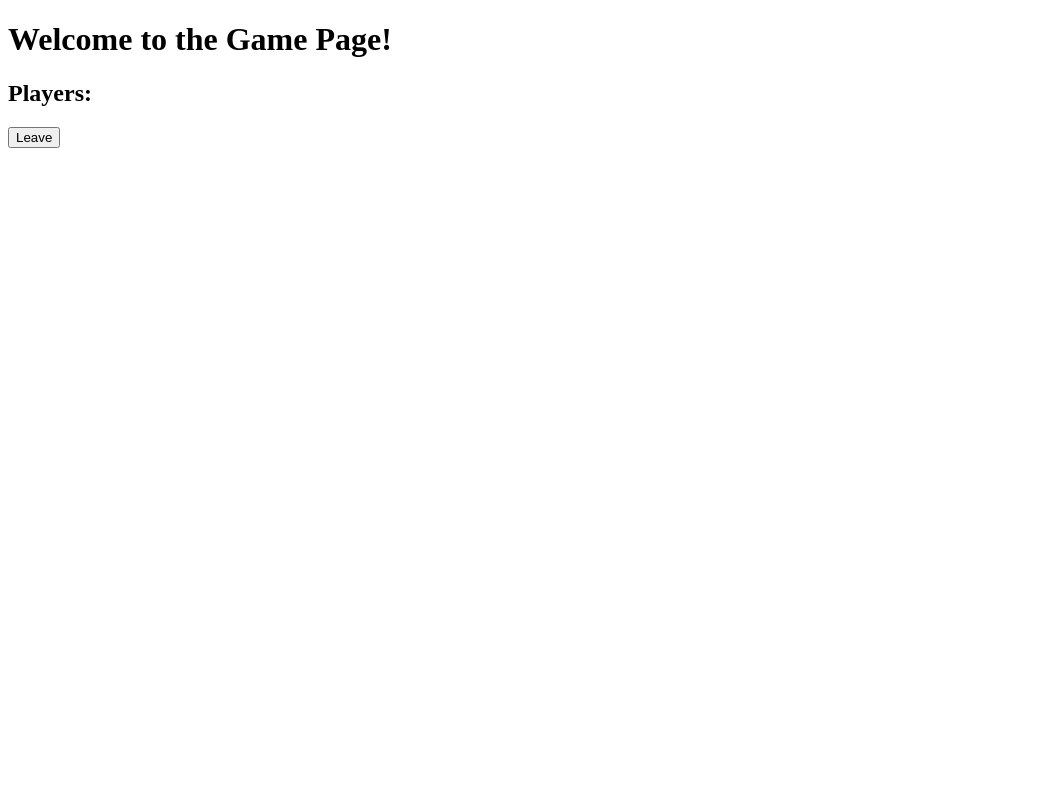
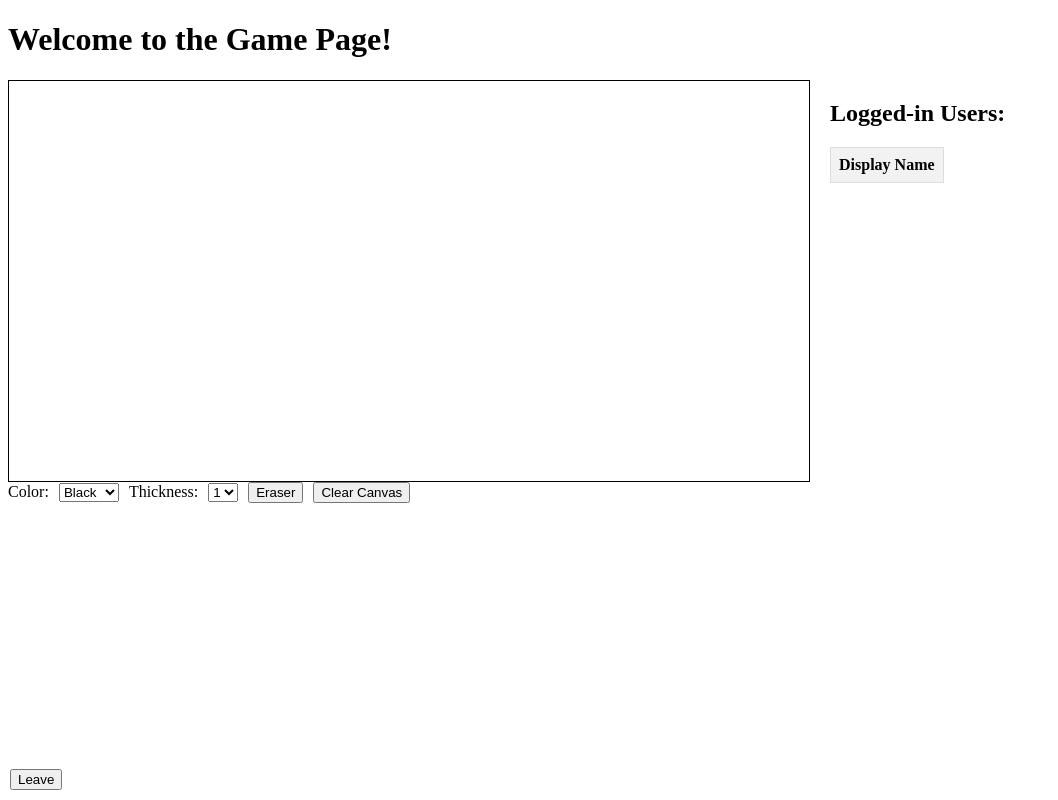
Before and after one commit to AndrewBritzWitsAccount/TestProjectV4, a website: page public/game.html in a window 1280 px wide. Shown: the whole page, without its empty margins (0-1058 px from the left). Drawn offline with Linux system fonts and the light colour scheme; no server answers.

Commit message:
Added drawing tool and list of users logged in

```diff
--- a/public/game.html
+++ b/public/game.html
@@ -4,24 +4,131 @@
     <meta charset="UTF-8">
     <meta name="viewport" content="width=device-width, initial-scale=1.0">
     <title>Game Page</title>
+    <style>
+        #container {
+            display: flex;
+            align-items: flex-start;
+        }
+        #drawingCanvas {
+            border: 1px solid #000;
+            margin-right: 20px;
+        }
+        table {
+            border-collapse: collapse;
+            margin-bottom: 20px;
+        }
+        th, td {
+            border: 1px solid #ddd;
+            padding: 8px;
+            text-align: left;
+        }
+        th {
+            background-color: #f2f2f2;
+        }
+        .controls {
+            display: flex;
+            align-items: center;
+            margin-bottom: 10px;
+        }
+        .controls > * {
+            margin-right: 10px;
+        }
+        #leaveBtn {
+            position: absolute;
+            bottom: 10px;
+            left: 10px;
+        }
+        #eraserBtn.active {
+            background-color: gold;
+        }
+    </style>
 </head>
 <body>
     <h1>Welcome to the Game Page!</h1>
-    <h2>Players:</h2>
-    <ul id="loggedInUsers"></ul>
-    <!-- Add game content here -->
+    <div id="container">
+        <canvas id="drawingCanvas" width="800" height="400"></canvas>
+        <div>
+            <h2>Logged-in Users:</h2>
+            <table id="loggedInUsersTable">
+                <tr>
+                    <th>Display Name</th>
+                </tr>
+            </table>
+        </div>
+    </div>
+    <div class="controls">
+        <label for="colorSelect">Color:</label>
+        <select id="colorSelect">
+            <option value="black">Black</option>
+            <option value="red">Red</option>
+            <option value="green">Green</option>
+            <option value="blue">Blue</option>
+        </select>
+        <label for="thicknessSelect">Thickness:</label>
+        <select id="thicknessSelect">
+            <option value="1">1</option>
+            <option value="3">3</option>
+            <option value="5">5</option>
+            <option value="8">8</option>
+        </select>
+        <button id="eraserBtn">Eraser</button>
+        <button id="clearBtn">Clear Canvas</button>
+    </div>
     <button id="leaveBtn">Leave</button>
 
     <script>
         fetch('/loggedInUsers')
         .then(response => response.json())
         .then(data => {
-            const loggedInUsersList = document.getElementById('loggedInUsers');
+            const loggedInUsersTable = document.getElementById('loggedInUsersTable');
             data.forEach(user => {
-                const listItem = document.createElement('li');
-                listItem.textContent = user.displayName;
-                loggedInUsersList.appendChild(listItem);
+                const row = loggedInUsersTable.insertRow(-1);
+                const cell = row.insertCell(0);
+                cell.textContent = user.displayName;
             });
+        });
+
+        const canvas = document.getElementById('drawingCanvas');
+        const context = canvas.getContext('2d');
+
+        let isDrawing = false;
+        let currentColor = 'black';
+        let currentThickness = 1;
+        let isErasing = false;
+
+        function startDrawing(e) {
+            isDrawing = true;
+            draw(e);
+        }
+
+        function endDrawing() {
+            isDrawing = false;
+            context.beginPath();
+        }
+
+        function draw(e) {
+            if (!isDrawing) return;
+
+            const x = e.clientX - canvas.offsetLeft;
+            const y = e.clientY - canvas.offsetTop;
+
+            context.lineWidth = isErasing ? 4 : currentThickness;
+            context.lineCap = 'round';
+            context.strokeStyle = isErasing ? 'white' : currentColor;
+
+            context.lineTo(x, y);
+            context.stroke();
+            context.beginPath();
+            context.moveTo(x, y);
+        }
+
+        canvas.addEventListener('mousedown', startDrawing);
+        canvas.addEventListener('mousemove', draw);
+        canvas.addEventListener('mouseup', endDrawing);
+        canvas.addEventListener('mouseout', endDrawing);
+
+        document.getElementById('clearBtn').addEventListener('click', function() {
+            context.clearRect(0, 0, canvas.width, canvas.height);
         });
 
         document.getElementById('leaveBtn').addEventListener('click', function() {
@@ -32,6 +139,24 @@
                 }
             });
         });
+
+        document.getElementById('colorSelect').addEventListener('change', function(e) {
+            currentColor = e.target.value;
+        });
+
+        document.getElementById('thicknessSelect').addEventListener('change', function(e) {
+            currentThickness = parseInt(e.target.value);
+        });
+
+        document.getElementById('eraserBtn').addEventListener('click', function() {
+            isErasing = !isErasing;
+            document.getElementById('eraserBtn').classList.toggle('active', isErasing);
+            if (isErasing) {
+                document.getElementById('thicknessSelect').value = '4'; // Set thickness to 4 for eraser
+            } else {
+                document.getElementById('thicknessSelect').value = '1'; // Reset thickness to default when not erasing
+            }
+        });
     </script>
 </body>
 </html>
```
